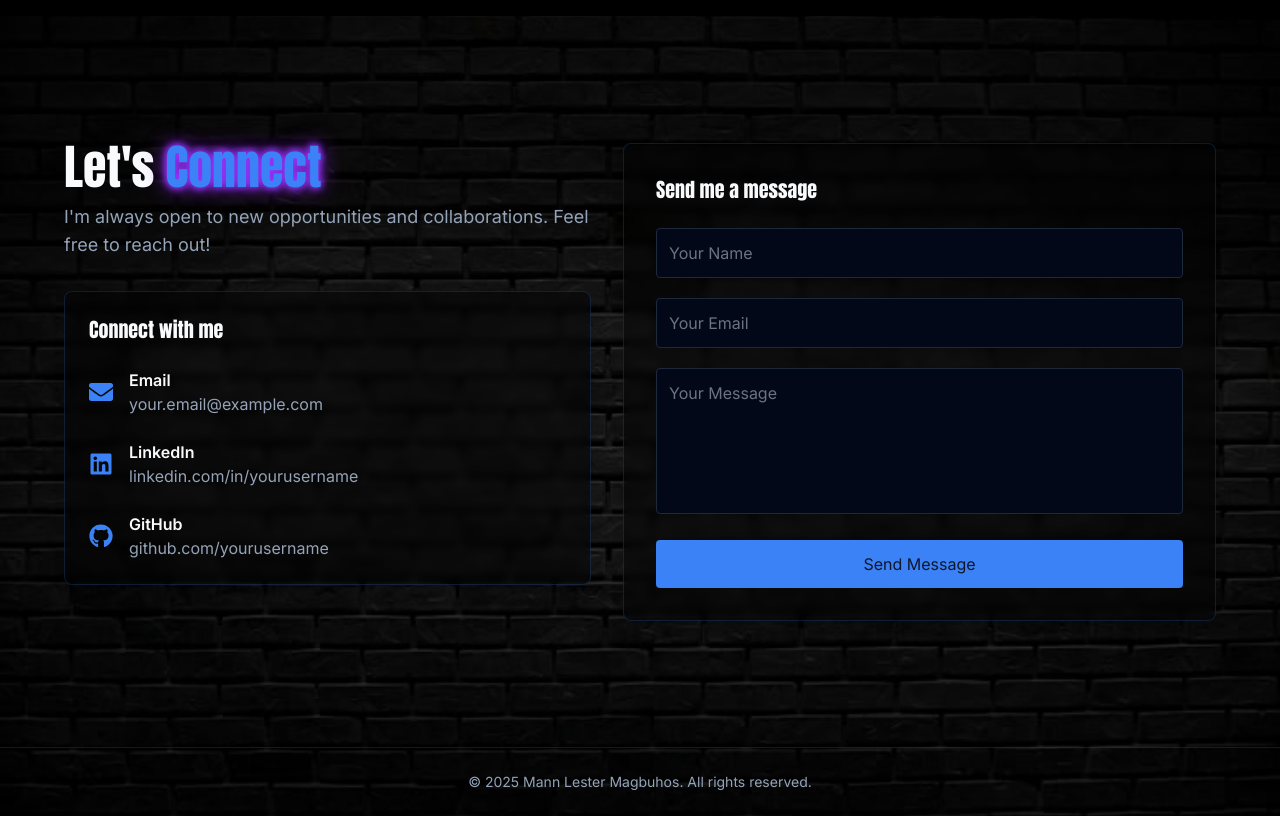
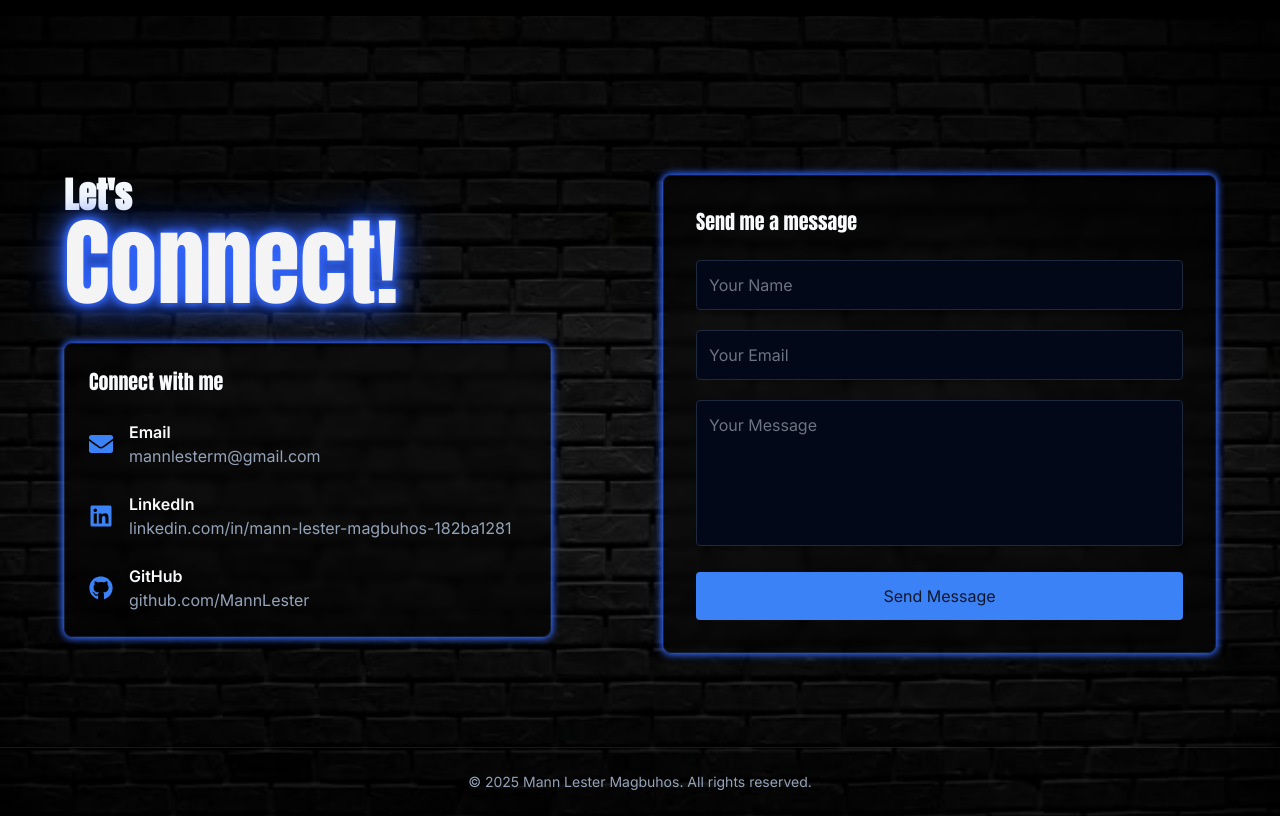
Before and after one commit to MannLester/PortfolioWebsite, a Next.js app: page / in a window 1280 px wide. Shown: the part 5420-6236 px from the top of the page. Built offline with nearby package versions, Linux system fonts and the light colour scheme.

Commit message:
Setup for Email Receive of Contacts

```diff
--- a/package.json
+++ b/package.json
@@ -9,6 +9,7 @@
     "lint": "next lint"
   },
   "dependencies": {
+    "@emailjs/browser": "^4.4.1",
     "@heroicons/react": "^2.2.0",
     "clsx": "^2.1.1",
     "framer-motion": "^12.4.5",
--- a/src/components/sections/ContactPage.tsx
+++ b/src/components/sections/ContactPage.tsx
@@ -4,6 +4,8 @@ import { Anton } from 'next/font/google';
 import { motion } from 'framer-motion';
 import { FaGithub, FaLinkedin, FaEnvelope } from 'react-icons/fa';
 import brickBackground from '@/assets/images/home_page/brick_bg.jpg';
+import emailjs from '@emailjs/browser';
+import { FormEvent, useRef, useState } from 'react';
 
 const anton = Anton({
   weight: '400',
@@ -11,6 +13,35 @@ const anton = Anton({
 });
 
 const ContactPage = () => {
+  const form = useRef<HTMLFormElement>(null);
+  const [isSubmitting, setIsSubmitting] = useState(false);
+  const [submitStatus, setSubmitStatus] = useState<'idle' | 'success' | 'error'>('idle');
+
+  const handleSubmit = async (e: FormEvent<HTMLFormElement>) => {
+    e.preventDefault();
+
+    if (!form.current) return;
+
+    setIsSubmitting(true);
+    setSubmitStatus('idle');
+
+    try {
+      await emailjs.sendForm(
+        'service_5iz9rug', // Replace with your EmailJS service ID
+        'template_qkwe5td', // Replace with your EmailJS template ID
+        form.current,
+        'y4HBxB8Dlt4vhA0xw' // Replace with your EmailJS public key
+      );
+      setSubmitStatus('success');
+      form.current.reset();
+    } catch (error) {
+      console.error('Failed to send email:', error);
+      setSubmitStatus('error');
+    } finally {
+      setIsSubmitting(false);
+    }
+  };
+
   return (
     <section id="contact" className="min-h-screen flex flex-col relative" style={{ backgroundImage: `url(${brickBackground.src})`, backgroundSize: 'cover', backgroundPosition: 'center' }}>
       <div className="absolute inset-0 bg-black opacity-50" />
@@ -20,19 +51,43 @@ const ContactPage = () => {
         <div className="container mx-auto px-4">
           <div className="flex flex-col md:flex-row gap-8 max-w-6xl mx-auto">
             {/* Left Side - Title and Connect Info */}
-            <div className="flex-1">
+            <div className="flex-1 md:pr-12 md:mt-16">
               <motion.div
                 initial={{ opacity: 0, y: 20 }}
                 animate={{ opacity: 1, y: 0 }}
                 transition={{ duration: 0.6 }}
                 className="mb-8"
               >
-                <h2 className={`${anton.className} text-5xl mb-3 text-foreground`}>
-                  Let&apos;s <span className="text-primary [text-shadow:0_0_7px_#9933ff,0_0_10px_#9933ff,0_0_21px_#9933ff]">Connect</span>
+                <h2 className={`${anton.className} mb-3 text-foreground`}>
+                  <span className="text-4xl tracking-normal font-bold">Let&apos;s</span>{" "}
+                  <br />
+                  <motion.span
+                    className="text-8xl tracking-normal [text-shadow:unset]"
+                    initial={{ opacity: 1, color: "#000000" }}
+                    animate={{
+                      color: ["#000000", "#fff", "#fff", "#fff", "#fff", "#fff", "#000000", "#fff"],
+                      textShadow: [
+                        "unset",
+                        "0 0 7px #3366ff, 0 0 10px #3366ff, 0 0 21px #3366ff, 0 0 42px #3366ff",
+                        "0 0 4px #3366ff, 0 0 8px #3366ff, 0 0 16px #3366ff, 0 0 32px #3366ff",
+                        "0 0 7px #3366ff, 0 0 10px #3366ff, 0 0 21px #3366ff, 0 0 42px #3366ff",
+                        "0 0 4px #3366ff, 0 0 8px #3366ff, 0 0 16px #3366ff, 0 0 32px #3366ff",
+                        "0 0 7px #3366ff, 0 0 10px #3366ff, 0 0 21px #3366ff, 0 0 42px #3366ff",
+                        "unset",
+                        "0 0 7px #3366ff, 0 0 10px #3366ff, 0 0 21px #3366ff, 0 0 42px #3366ff"
+                      ],
+                      x: [0, 0.5, -0.5, 0.25, -0.25, 0, 0, 0]
+                    }}
+                    transition={{
+                      duration: 2.5,
+                      times: [0, 0.1, 0.2, 0.4, 0.6, 0.7, 0.8, 1],
+                      ease: "easeInOut",
+                      repeat: Infinity
+                    }}
+                  >
+                    Connect!
+                  </motion.span>
                 </h2>
-                <p className="text-muted-foreground text-lg max-w-2xl">
-                  I&apos;m always open to new opportunities and collaborations. Feel free to reach out!
-                </p>
               </motion.div>
 
               {/* Contact Information */}
@@ -40,7 +95,7 @@ const ContactPage = () => {
                 initial={{ opacity: 0, x: -20 }}
                 animate={{ opacity: 1, x: 0 }}
                 transition={{ duration: 0.6, delay: 0.2 }}
-                className="bg-black/40 backdrop-blur-sm p-6 rounded-lg shadow-lg border border-primary/20"
+                className="bg-black/40 backdrop-blur-sm p-6 rounded-lg shadow-lg border border-primary/20 [box-shadow:0_0_7px_#3366ff,0_0_10px_#3366ff]"
               >
                 <h3 className={`${anton.className} text-xl mb-6 text-foreground`}>Connect with me</h3>
                 <div className="space-y-6">
@@ -48,8 +103,8 @@ const ContactPage = () => {
                     <FaEnvelope className="text-2xl text-primary" />
                     <div>
                       <h4 className="text-foreground font-semibold">Email</h4>
-                      <a href="mailto:your.email@example.com" className="text-muted-foreground hover:text-primary transition-colors">
-                        your.email@example.com
+                      <a href="mailto:mannlesterm@gmail.com" className="text-muted-foreground hover:text-primary transition-colors">
+                        mannlesterm@gmail.com
                       </a>
                     </div>
                   </div>
@@ -58,8 +113,8 @@ const ContactPage = () => {
                     <FaLinkedin className="text-2xl text-primary" />
                     <div>
                       <h4 className="text-foreground font-semibold">LinkedIn</h4>
-                      <a href="https://linkedin.com/in/yourusername" target="_blank" rel="noopener noreferrer" className="text-muted-foreground hover:text-primary transition-colors">
-                        linkedin.com/in/yourusername
+                      <a href="https://linkedin.com/in/mann-lester-magbuhos-182ba1281" target="_blank" rel="noopener noreferrer" className="text-muted-foreground hover:text-primary transition-colors">
+                        linkedin.com/in/mann-lester-magbuhos-182ba1281
                       </a>
                     </div>
                   </div>
@@ -68,8 +123,8 @@ const ContactPage = () => {
                     <FaGithub className="text-2xl text-primary" />
                     <div>
                       <h4 className="text-foreground font-semibold">GitHub</h4>
-                      <a href="https://github.com/yourusername" target="_blank" rel="noopener noreferrer" className="text-muted-foreground hover:text-primary transition-colors">
-                        github.com/yourusername
+                      <a href="https://github.com/MannLester" target="_blank" rel="noopener noreferrer" className="text-muted-foreground hover:text-primary transition-colors">
+                        github.com/MannLester
                       </a>
                     </div>
                   </div>
@@ -82,37 +137,52 @@ const ContactPage = () => {
               initial={{ opacity: 0, x: 20 }}
               animate={{ opacity: 1, x: 0 }}
               transition={{ duration: 0.6, delay: 0.4 }}
-              className="flex-1 bg-black/40 backdrop-blur-sm p-8 rounded-lg shadow-lg border border-primary/20"
+              className="flex-1 bg-black/40 backdrop-blur-sm p-8 rounded-lg shadow-lg border border-primary/20 [box-shadow:0_0_7px_#3366ff,0_0_10px_#3366ff] md:mt-16 md:ml-8"
             >
               <h3 className={`${anton.className} text-xl mb-6 text-foreground`}>Send me a message</h3>
-              <form className="space-y-5">
+              <form ref={form} onSubmit={handleSubmit} className="space-y-5">
                 <div>
                   <input
                     type="text"
+                    name="from_name"
                     placeholder="Your Name"
+                    required
                     className="w-full p-3 rounded bg-background border border-border focus:border-primary focus:outline-none transition-colors"
                   />
                 </div>
                 <div>
                   <input
                     type="email"
+                    name="from_email"
                     placeholder="Your Email"
+                    required
                     className="w-full p-3 rounded bg-background border border-border focus:border-primary focus:outline-none transition-colors"
                   />
                 </div>
                 <div>
                   <textarea
+                    name="message"
                     placeholder="Your Message"
+                    required
                     rows={5}
                     className="w-full p-3 rounded bg-background border border-border focus:border-primary focus:outline-none transition-colors resize-none"
                   ></textarea>
                 </div>
                 <button
                   type="submit"
-                  className="w-full bg-primary text-primary-foreground py-3 rounded hover:bg-primary/90 transition-colors"
+                  disabled={isSubmitting}
+                  className={`w-full bg-primary text-primary-foreground py-3 rounded hover:bg-primary/90 transition-colors relative ${
+                    isSubmitting ? 'opacity-70 cursor-not-allowed' : ''
+                  }`}
                 >
-                  Send Message
+                  {isSubmitting ? 'Sending...' : 'Send Message'}
                 </button>
+                {submitStatus === 'success' && (
+                  <p className="text-green-500 text-center">Message sent successfully!</p>
+                )}
+                {submitStatus === 'error' && (
+                  <p className="text-red-500 text-center">Failed to send message. Please try again.</p>
+                )}
               </form>
             </motion.div>
           </div>
```
Also changed, not shown: 1 other file (tests, documents, lock files or other folders).
